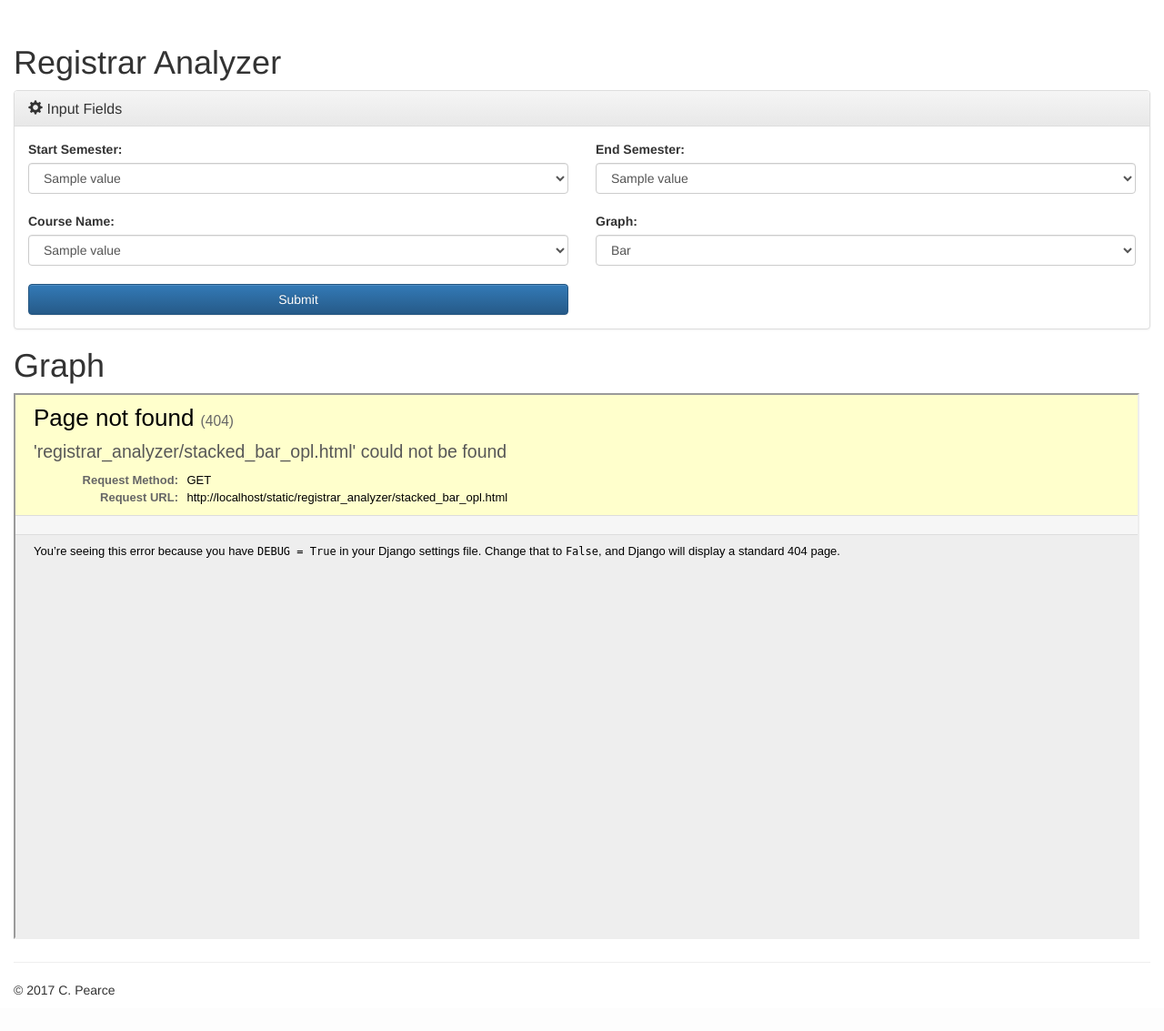
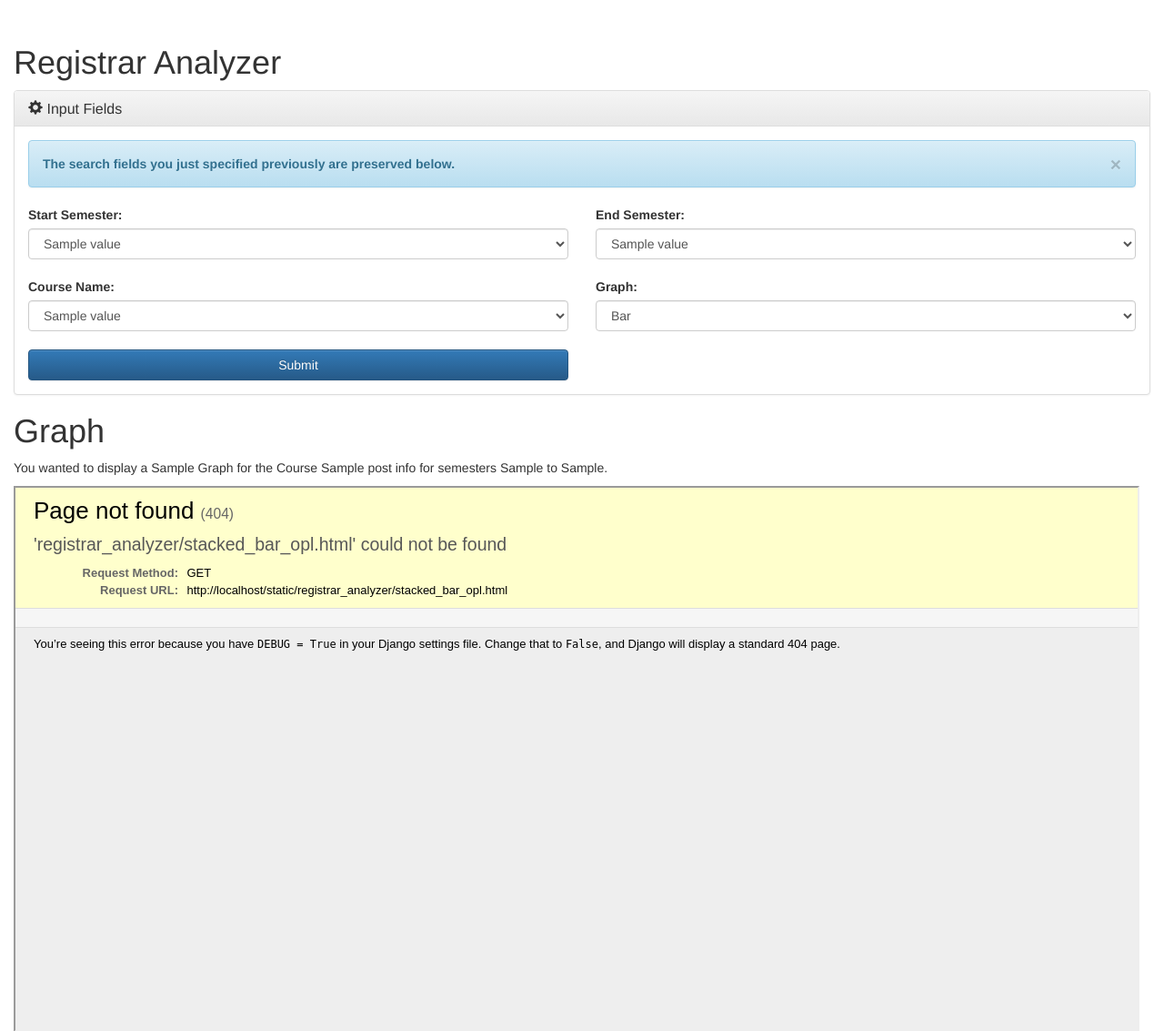
Before and after one commit to cp0153/RegistrarAnalyzer, a Django app: template se_site/registrar_analyzer/templates/registrar_analyzer/index.html in a window 1280 px wide. Shown: the part 51-1184 px from the top of the page at 91% size. Before the commit the page ends 1145 px from the top, so only its background shows below. Run offline with Django 3.2, Linux system fonts and the light colour scheme; the template is opened without the code that fills it: most values are stand-ins (such as "Sample title", 1, 10 or a date in 2020); some libraries are stand-ins or nearby versions.

Commit message:
Dbquery (#2)
* It's a start. The POST method for the form does submit the data through, although I need to fix the actual form fields themselves

* Alright, so the form reappears after the post request.

* Information is now displayed a bit differently after post request is made

* POST request page result now preserves what the user searched for just previously

```diff
--- a/se_site/registrar_analyzer/templates/registrar_analyzer/index.html
+++ b/se_site/registrar_analyzer/templates/registrar_analyzer/index.html
@@ -18,29 +18,57 @@
         <!-- Panel body -->
         <div class="panel-body">
 
+            {% if postInfo %}
+                <div class="alert alert-info">
+                    <a href="#" class="close" data-dismiss="alert" aria-label="close"> &times;</a>
+                    <strong>The search fields you just specified previously are preserved below.</strong>
+                </div>
+            {% endif %}
+
             <!-- This is the form the user will fill out. -->
-            <form action="/ra" method="post">
-
+            <form action="/ra/" method="post">
+            {% csrf_token %}
 
                 <!-- First row has the semester range -->
                 <div class="row">
                     <div class="col-xs-12 col-sm-6">
                         <!-- Options Listing for Starting Semester -->
                         <label for="startSemesterSelect">Start Semester:</label>
-                        <select id="startSemesterSelect" class="form-control">
+                        <select name="startSemesterSelect" class="form-control">
+                            {% if postInfo %}
+                                {% for value in course_options_array.0 %}
+                                    {% if value == postInfo.startSemesterSelect %}
+                                        <option value="{{ value }}" selected>{{ value }}</option>
+                                    {% else %}
+                                        <option value="{{ value }}">{{ value }}</option>
+                                    {% endif %}
+                                {% endfor %}
+                            {% else %}
                                 {% for value in course_options_array.0 %}
                                     <option value="{{ value }}">{{ value }}</option>
                                 {% endfor %}
+                            {% endif %}
                         </select>
                     </div>
 
                     <div class="col-xs-12 col-sm-6">
                         <!-- Options Listing for Ending Semester -->
                         <label for="endSemesterSelect">End Semester:</label>
-                        <select id="endSemesterSelect" class="form-control">
+                        <select name="endSemesterSelect" class="form-control">
+                            {% if postInfo %}
+                                {% for value in course_options_array.0 %}
+                                    {% if value == postInfo.endSemesterSelect %}
+                                        <option value="{{ value }}" selected>{{ value }}</option>
+                                    {% else %}
+                                        <option value="{{ value }}">{{ value }}</option>
+                                    {% endif %}
+                                {% endfor %}
+                            {% else %}
                                 {% for value in course_options_array.0 %}
                                     <option value="{{ value }}">{{ value }}</option>
                                 {% endfor %}
+                            {% endif %}
+
                         </select>
                     </div>
                 </div>
@@ -58,19 +86,34 @@
                     <div class="col-xs-12 col-sm-6">
                         <!-- Options Listing for Course Name -->
                         <label for="courseNameSelect">Course Name:</label>
-                        <select id="courseNameSelect" class="form-control">
+                        <select name="courseNameSelect" class="form-control">
+                            {% if postInfo %}
+                                {% for value in course_options_array.1 %}
+                                    {% if value == postInfo.courseNameSelect %}
+                                        <option value="{{ value }}" selected>{{ value }}</option>
+                                    {% else %}
+                                        <option value="{{ value }}">{{ value }}</option>
+                                    {% endif %}
+                                {% endfor %}
+                            {% else %}
                                 {% for value in course_options_array.1 %}
                                     <option value="{{ value }}">{{ value }}</option>
                                 {% endfor %}
+                            {% endif %}
                         </select>
                     </div>
 
                     <div class="col-xs-12 col-sm-6">
                         <!-- Graph Choice -->
                         <label for="graphSelect">Graph:</label>
-                        <select id="graphSelect" class="form-control">
-                            <option value="Bar">Bar</option>
+                        <select name="graphSelect" class="form-control">
+                            {% if postInfo.graphSelect == "Pie" %}
+                                <option value="Bar" >Bar</option>
+                                <option value="Pie" selected>Pie</option>
+                            {% else %}
+                                <option value="Bar" selected>Bar</option>
                                 <option value="Pie">Pie</option>
+                            {% endif %}
                         </select>
                     </div>
                 </div>
@@ -97,6 +140,11 @@
 
 <h1>Graph</h1>
 
+{% if postInfo %}
+    <p>You wanted to display a {{ postInfo.graphSelect }} Graph for the Course {{ postInfo.courseNameSelect }} for
+    semesters {{ postInfo.startSemesterSelect }} to {{ postInfo.endSemesterSelect }}.</p>
+{% endif %}
+
 {% load static from staticfiles %}
 <iframe height="600px" width="99%" src="{% static "registrar_analyzer/stacked_bar_opl.html" %}"></iframe>
 
```
Also changed, not shown: se_site/registrar_analyzer/views.py (+41 -2 lines). Lines whose indentation alone changed are shown as unchanged.
